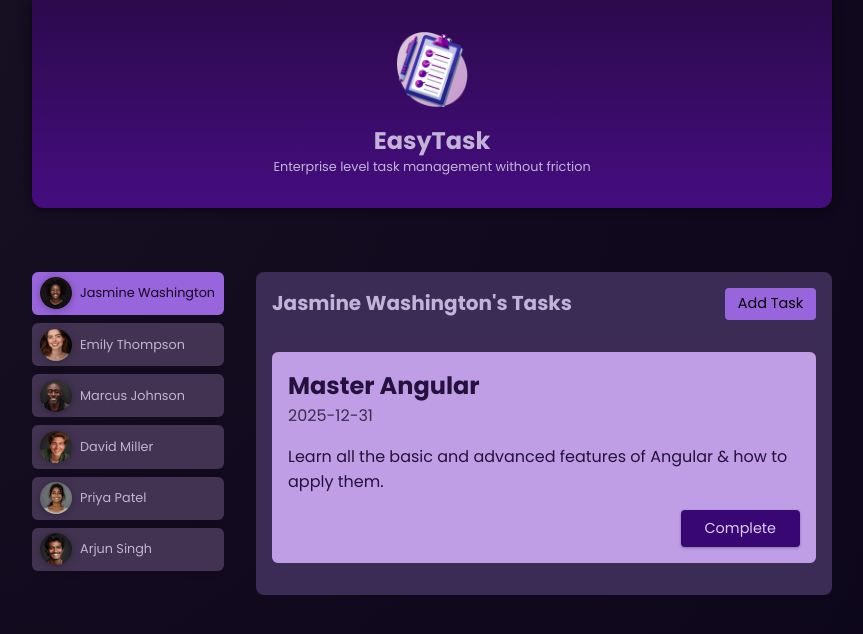
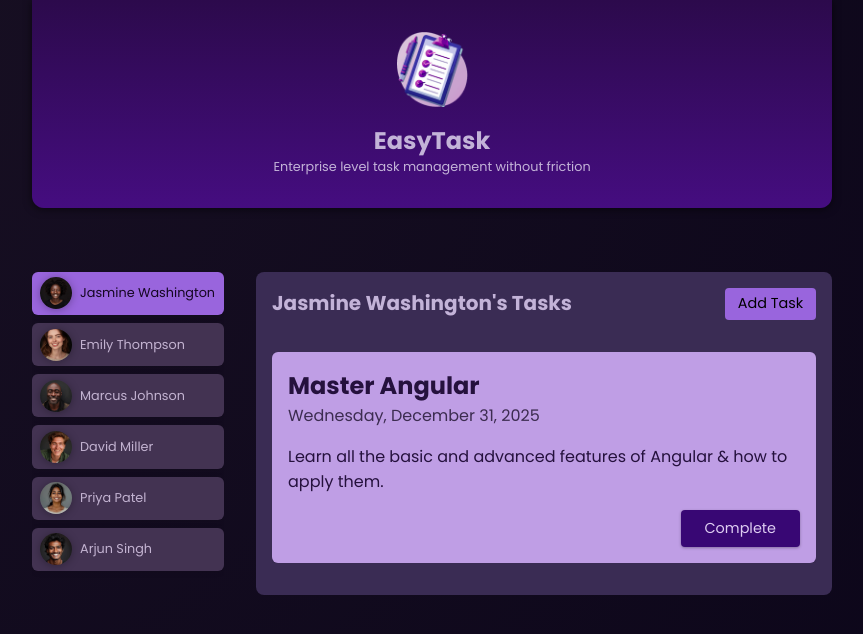
Before and after one commit to Gabrielsoac/todo-list-angular, an Angular app: page / in a window 1280 px wide. Both pictures are taken after a click on the button "Jasmine Washington". Shown: the top 634 px of the page, without its empty margins (208-1071 px from the left). Built offline with nearby package versions, Linux system fonts and the light colour scheme.

Commit message:
feat: format task date

```diff
--- a/src/app/components/task/task.html
+++ b/src/app/components/task/task.html
@@ -1,7 +1,7 @@
 <app-card>
   <article>
     <h2> {{ task.title }}</h2>
-    <time datetime="">{{ task.dueDate }}</time>
+    <time datetime="">{{ task.dueDate | date: 'fullDate' }}</time>
     <p> {{ task.summary }}</p>
     <p class="actions">
       <button (click)="setCompleteTask()">Complete</button>
--- a/src/app/components/task/task.ts
+++ b/src/app/components/task/task.ts
@@ -1,10 +1,11 @@
 import { Component, EventEmitter, Input, Output } from '@angular/core';
+import { DatePipe } from '@angular/common';
 import { type TTask } from '../../interfaces/Task';
 import { Card } from "../../shared/card/card";
 
 @Component({
   selector: 'app-task',
-  imports: [Card],
+  imports: [Card, DatePipe],
   templateUrl: './task.html',
   styleUrl: './task.css'
 })
```
